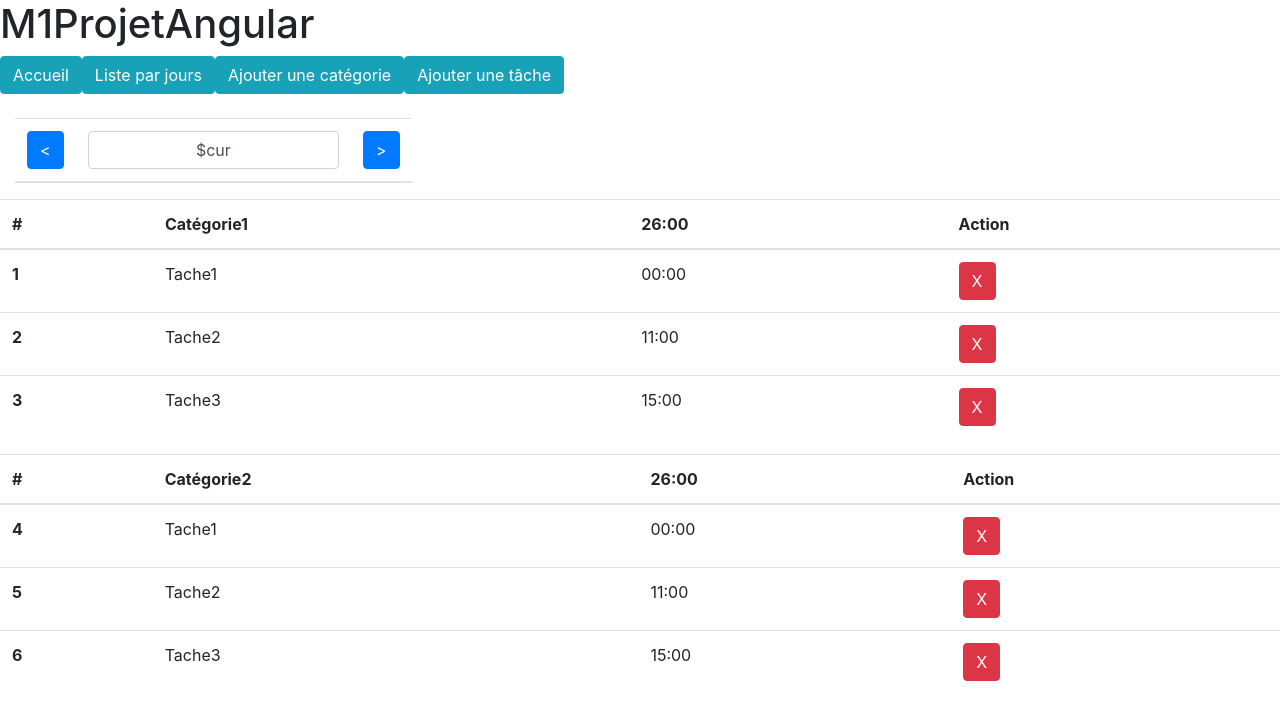
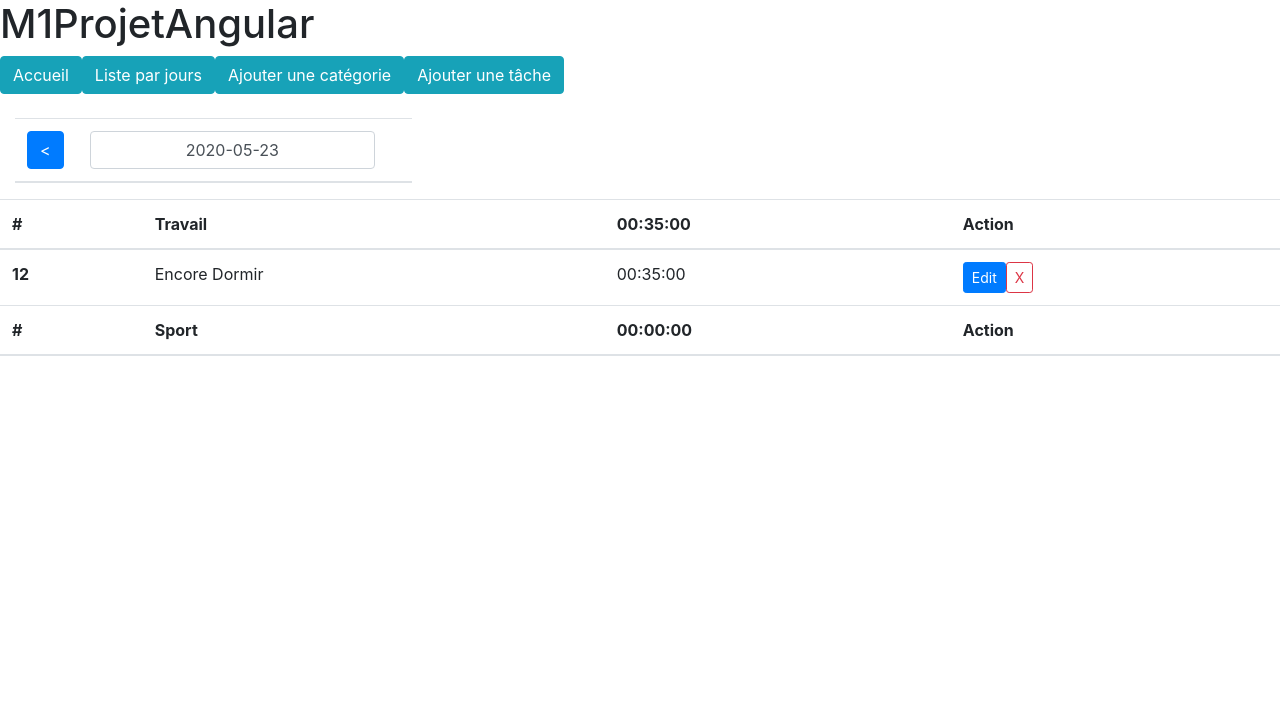
Before and after one commit to GuillaumeTroesch/M1ProjetAngular, an Angular app: page /parJours in a window 1280 px wide. Shown: the top 720 px of the page. Built offline with nearby package versions, Linux system fonts and the light colour scheme.

Commit message:
Vue par jours

```diff
--- a/package.json
+++ b/package.json
@@ -19,17 +19,18 @@
     "@angular/platform-browser": "~9.1.7",
     "@angular/platform-browser-dynamic": "~9.1.7",
     "@angular/router": "~9.1.7",
+    "bootstrap": "^4.5.0",
     "rxjs": "~6.5.4",
     "tslib": "^1.10.0",
     "zone.js": "~0.10.2"
   },
   "devDependencies": {
-    "@angular-devkit/build-angular": "~0.901.6",
+    "@angular-devkit/build-angular": "^0.901.7",
     "@angular/cli": "~9.1.6",
     "@angular/compiler-cli": "~9.1.7",
-    "@types/node": "^12.11.1",
     "@types/jasmine": "~3.5.0",
     "@types/jasminewd2": "~2.0.3",
+    "@types/node": "^12.11.1",
     "codelyzer": "^5.1.2",
     "jasmine-core": "~3.5.0",
     "jasmine-spec-reporter": "~4.2.1",
--- a/src/app/accueil/accueil.component.ts
+++ b/src/app/accueil/accueil.component.ts
@@ -12,11 +12,10 @@ import { TacheService } from '../tache.service';
   styleUrls: ['./accueil.component.css']
 })
 export class AccueilComponent implements OnInit {
-
-  categories;
-  taches;
-  tachesEnCours;
-  tachesSansCategorie;
+  categories: Categorie[];
+  taches: Tache[];
+  tachesEnCours: Tache[];
+  tachesSansCategorie: Tache[];
 
   constructor(private service: TacheService) { }
 
--- a/src/app/liste-par-jours/liste-par-jours.component.html
+++ b/src/app/liste-par-jours/liste-par-jours.component.html
@@ -4,15 +4,15 @@
 		<thead>
 			<tr>
                 <th>
-					<button type='button' class='btn btn-outline btn-primary'><</button>
+					<button (click)="gotoPrev()" type='button' class='btn btn-outline btn-primary'><</button>
 				</th>
                 <th>
                     <div class='input-group'>
-						<input class='form-control' style='text-align: center' id='datePeriode' name='datePeriode' value='$cur' onchange='refreshDatePeriode(\"$periode\")'>
+						<input  class='form-control' style='text-align: center' [(ngModel)]="today" (change)="gotoDate()">
                     </div>
                 </th>
                 <th>
-					<button type='button' class='btn btn-outline btn-primary'>></button>
+					<button *ngIf="!lastDay" (click)="gotoNext()" type='button' class='btn btn-outline btn-primary'>></button>
 				</th>
 			</tr>
 		</thead>
@@ -20,63 +20,52 @@
 </div>
 
 <table class="table">
+	<ng-container *ngIf="tachesSansCategorie.length>0">
 		<thead>
 				<tr>
 					<th scope="col">#</th>
-      <th scope="col">Catégorie1</th>
-      <th scope="col">26:00</th>
+					<th scope="col">Sans catégorie</th>
+					<th scope="col">{{getTempsTotalCategorie(-1)}}</th>
 					<th scope="col">Action</th>
 				</tr>
 		</thead>
 		<tbody>
-    <tr>
-      <th scope="row">1</th>
-      <td>Tache1</td>
-      <td>00:00</td>
-      <td><button class="btn btn-danger">X</button></td>
-    </tr>
-    <tr>
-      <th scope="row">2</th>
-      <td>Tache2</td>
-      <td>11:00</td>
-	  <td><button class="btn btn-danger">X</button></td>
-    </tr>
-    <tr>
-      <th scope="row">3</th>
-      <td>Tache3</td>
-      <td>15:00</td>
-	  <td><button class="btn btn-danger">X</button></td>
+			<tr *ngFor="let tache of tachesSansCategorie">
+				<th scope="row">{{tache.id}}</th>
+				<td>{{tache.nom}}</td>
+				<td>{{tache.duree}}</td>
+				<td>
+					<ng-container *ngIf="tache.duree==''">
+						<button (click)="stopTache(tache.id)" class="btn btn-warning btn-sm">Stop</button>
+					</ng-container>
+					<button class="btn btn-primary btn-sm" routerLink="/tache/{{tache.id}}">Edit</button>
+					<button (click)="supprTache(tache.id)" class="btn btn-outline-danger btn-sm">X</button>
+				</td>
 			</tr>
 		</tbody>
-</table>
-
-<table class="table">
+	</ng-container>
+	<ng-container *ngFor="let categorie of categories">
 		<thead>
 			<tr>
 				<th scope="col">#</th>
-      <th scope="col">Catégorie2</th>
-      <th scope="col">26:00</th>
+				<th scope="col">{{categorie.nom}}</th>
+				<th scope="col">{{getTempsTotalCategorie(categorie.id)}}</th>
 				<th scope="col">Action</th>
 			</tr>
 		</thead>
 		<tbody>
-    <tr>
-      <th scope="row">4</th>
-      <td>Tache1</td>
-      <td>00:00</td>
-	  <td><button class="btn btn-danger">X</button></td>
-    </tr>
-    <tr>
-      <th scope="row">5</th>
-      <td>Tache2</td>
-      <td>11:00</td>
-	  <td><button class="btn btn-danger">X</button></td>
-    </tr>
-    <tr>
-      <th scope="row">6</th>
-      <td>Tache3</td>
-      <td>15:00</td>
-	  <td><button class="btn btn-danger">X</button></td>
+			<tr *ngFor="let tache of getTachesFromCategorie(categorie.id)">
+				<th scope="row">{{tache.id}}</th>
+				<td>{{tache.nom}}</td>
+				<td>{{tache.duree}}</td>
+				<td>
+					<ng-container *ngIf="tache.duree==''">
+						<button (click)="stopTache(tache.id)" class="btn btn-warning btn-sm">Stop</button>
+					</ng-container>
+					<button class="btn btn-primary btn-sm" routerLink="/tache/{{tache.id}}">Edit</button>
+					<button (click)="supprTache(tache.id)" class="btn btn-outline-danger btn-sm">X</button>
+				</td>
 			</tr>
 		</tbody>
+	</ng-container>
 </table>
--- a/src/app/liste-par-jours/liste-par-jours.component.ts
+++ b/src/app/liste-par-jours/liste-par-jours.component.ts
@@ -1,4 +1,11 @@
 import { Component, OnInit } from '@angular/core';
+
+import { Tache } from '../tache';
+import { Categorie } from '../categorie';
+
+import {Router} from '@angular/router';
+import { ActivatedRoute } from '@angular/router';
+import { TacheService } from '../tache.service';
 
 @Component({
   selector: 'app-liste-par-jours',
@@ -6,10 +13,85 @@ import { Component, OnInit } from '@angular/core';
   styleUrls: ['./liste-par-jours.component.css']
 })
 export class ListeParJoursComponent implements OnInit {
+	today: string;
+	taches: Tache[];
+	tachesSansCategorie: Tache[];
+	categories: Categorie[];
+	lastDay: boolean;
 
-  constructor() { }
+	constructor(private service: TacheService, private router: Router, private route: ActivatedRoute) { }
 
-  ngOnInit(): void {
-  }
+	ngOnInit(): void {
+		this.today = this.route.snapshot.paramMap.get('date');
+		if (this.today==null) this.today=this.service.getDateNow();
+		this.categories = this.service.getCategories();
+		this.init();
+	}
+
+	init(): void{
+		if (this.today>this.service.getDateNow())
+			this.today = this.service.getDateNow();
+		this.lastDay = this.today==this.service.getDateNow();
+		this.taches = this.service.getTachesJour(this.today);
+		this.tachesSansCategorie=[];
+		this.taches.forEach(t => {
+			if (t.idCategorie==-1)
+				this.tachesSansCategorie.push(t);
+		});
+	}
+
+
+	gotoPrev(){
+		this.today = this.addDays(this.today, -1);
+		this.init();
+	}
+
+	gotoNext() {
+		this.today = this.addDays(this.today, 1);
+		this.init();
+	}
+
+	gotoDate() {
+		//If invalide date, automaticaly send to today
+		this.init();
+	}
+
+	addDays(date, days) {
+	  var result = new Date(date);
+	  result.setDate(result.getDate() + days);
+	  return result.toISOString().slice(0,10);;
+	}
+
+	getTachesFromCategorie(idCategorie)
+	{
+	  let res = [];
+	  this.taches.forEach(tache => {
+		  if (tache.idCategorie==idCategorie)
+			  res.push(tache)
+	  });
+	  return res;
+	}
+
+	getTempsTotalCategorie(idCategorie) : string
+	{
+		let res = "00:00:00";
+		this.getTachesFromCategorie(idCategorie).forEach(t => {
+		  res = this.service.sommeDuree(res, t.duree);
+		});
+		return res;
+	}
+
+	stopTache(tacheId)
+	{
+		let t = this.service.getTache(tacheId);
+		t.duree = this.service.getDuree(t.heureDebut);
+	}
+
+  getDuree(heureDebut)
+  { return this.service.getDuree(heureDebut); }
+
+  supprTache(idTache:number)
+  { this.service.removeTache(idTache); this.init(); }
+
 
 }
--- a/src/app/tache-details/tache-details.component.ts
+++ b/src/app/tache-details/tache-details.component.ts
@@ -46,8 +46,6 @@ export class TacheDetailsComponent implements OnInit {
 		nomTache = nomTache.trim();
 		if (!nomTache) { return; }
 		this.service.editTache({id:this.tache.id, nom:nomTache, idCategorie:catId, heureDebut: heureDebut, duree:duree, dateDebut: dateDebut});
-		// let t = this.service.getTache(this.tache.id);
-		// t =	;
 		this.router.navigateByUrl('/accueil');
 	}
 }
--- a/src/app/tache.service.ts
+++ b/src/app/tache.service.ts
@@ -37,14 +37,14 @@ export class TacheService {
 	  return (res);
   }
 
-  getTachesFromCategorie(idCategorie: number): Tache[]  {
+	getTachesFromCategorie(idCategorie: number): Tache[]  {
 	  let res = [];
 	  TACHES.forEach(t => {
 		  if (t.idCategorie==idCategorie)
 			  res.push(t);
 	  });
 	  return (res);
-  }
+	}
 
 	getTachesEnCours() : Tache[] {
 	  let res = [];
@@ -53,6 +53,15 @@ export class TacheService {
 			  res.push(t);
 	  });
 	  return (res);
+	}
+
+	getTachesJour(date:string) : Tache[] {
+		let res = [];
+		TACHES.forEach(t => {
+		  if (t.dateDebut==date)
+			  res.push(t);
+		});
+		return (res);
 	}
 
 	editTache(tache : Tache): void {
--- a/src/index.html
+++ b/src/index.html
@@ -6,21 +6,10 @@
   <base href="/">
   <meta name="viewport" content="width=device-width, initial-scale=1">
   <link rel="icon" type="image/x-icon" href="favicon.ico">
-  <!-- <link type="text/css" href="styles/bootstrap-4.5.0-dist/css/bootstrap.min.css"> -->
-  <link type="text/css" href="styles.css">
-  <!-- <link rel="stylesheet" href="https://maxcdn.bootstrapcdn.com/bootstrap/3.3.7/css/bootstrap.min.css" integrity="sha384-BVYiiSIFeK1dGmJRAkycuHAHRg32OmUcww7on3RYdg4Va+PmSTsz/K68vbdEjh4u" crossorigin="anonymous"> -->
-
-	<link rel="stylesheet" href="https://stackpath.bootstrapcdn.com/bootstrap/4.3.1/css/bootstrap.min.css" integrity="sha384-ggOyR0iXCbMQv3Xipma34MD+dH/1fQ784/j6cY/iJTQUOhcWr7x9JvoRxT2MZw1T" crossorigin="anonymous">
-
-
+  	<!-- <link rel="stylesheet" href="https://stackpath.bootstrapcdn.com/bootstrap/4.3.1/css/bootstrap.min.css" integrity="sha384-ggOyR0iXCbMQv3Xipma34MD+dH/1fQ784/j6cY/iJTQUOhcWr7x9JvoRxT2MZw1T" crossorigin="anonymous"> -->
 
 </head>
 <body>
-<!-- Creates a layout with a left-positioned sidenav and explicit content. -->
   <app-root></app-root>
 </body>
 </html>
-<!-- jQuery (necessary for Bootstrap's JavaScript plugins) -->
-<!-- <script src="https://code.jquery.com/jquery-1.12.4.min.js" integrity="sha384-nvAa0+6Qg9clwYCGGPpDQLVpLNn0fRaROjHqs13t4Ggj3Ez50XnGQqc/r8MhnRDZ" crossorigin="anonymous"></script> -->
-<!-- Include all compiled plugins (below), or include individual files as needed -->
-<!-- <script src="https://stackpath.bootstrapcdn.com/bootstrap/3.4.1/js/bootstrap.min.js" integrity="sha384-aJ21OjlMXNL5UyIl/XNwTMqvzeRMZH2w8c5cRVpzpU8Y5bApTppSuUkhZXN0VxHd" crossorigin="anonymous"></script> -->
--- a/src/styles.css
+++ b/src/styles.css
@@ -1 +1,2 @@
 /* You can add global styles to this file, and also import other style files */
+@import '~bootstrap/dist/css/bootstrap.min.css';
```
Also changed, not shown: 1 other file (tests, documents, lock files or other folders). Lines whose indentation alone changed are shown as unchanged.
